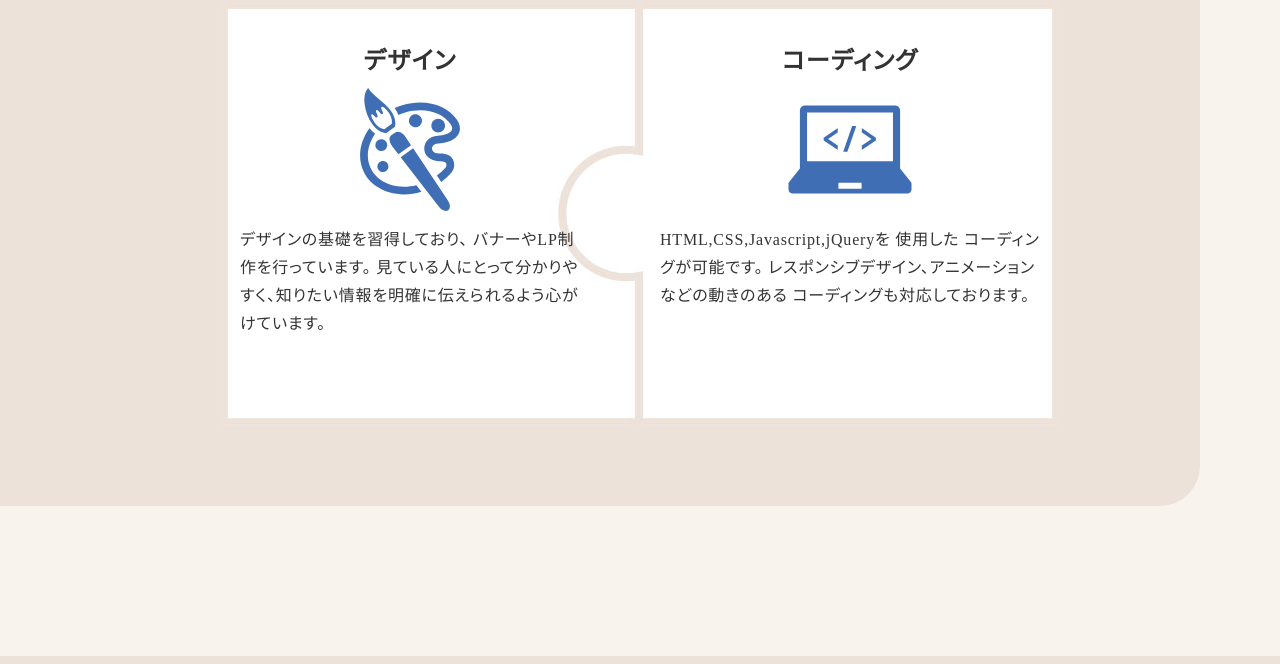
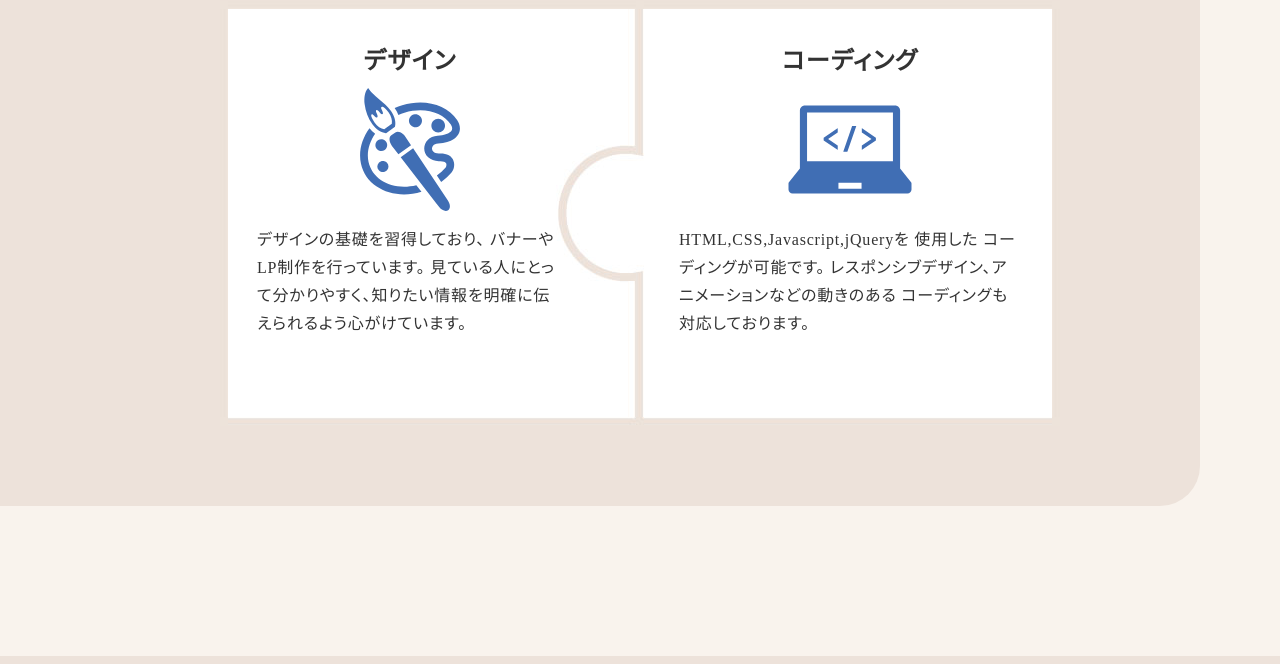
Before and after one commit to git-hashimoto/dezasta, a plain HTML site: page portfolio/index.html in a window 1280 px wide. Shown: the part 3672-4336 px from the top of the page. Drawn offline with nearby package versions, Linux system fonts and the light colour scheme; a web font is replaced by a local one.

Commit message:
skills__text 修正

```diff
--- a/portfolio/css/top.css
+++ b/portfolio/css/top.css
@@ -470,7 +470,8 @@
 }
 
 .skills__text {
-  margin-top: 15px;
+  width: 90%;
+  margin: 15px auto 0;
 }
 
 .view-btn {
```
